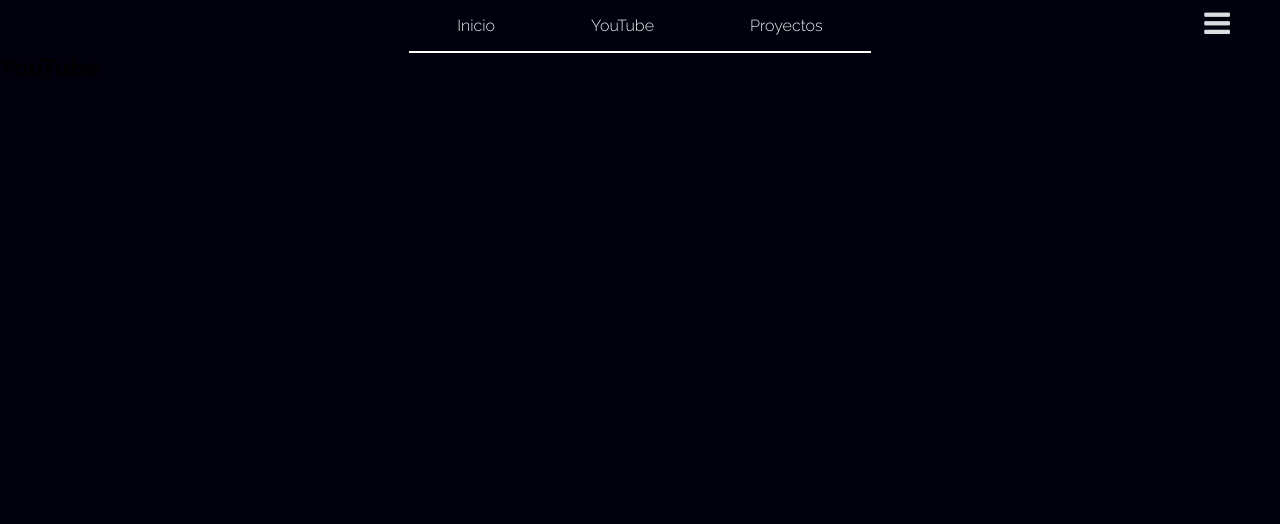
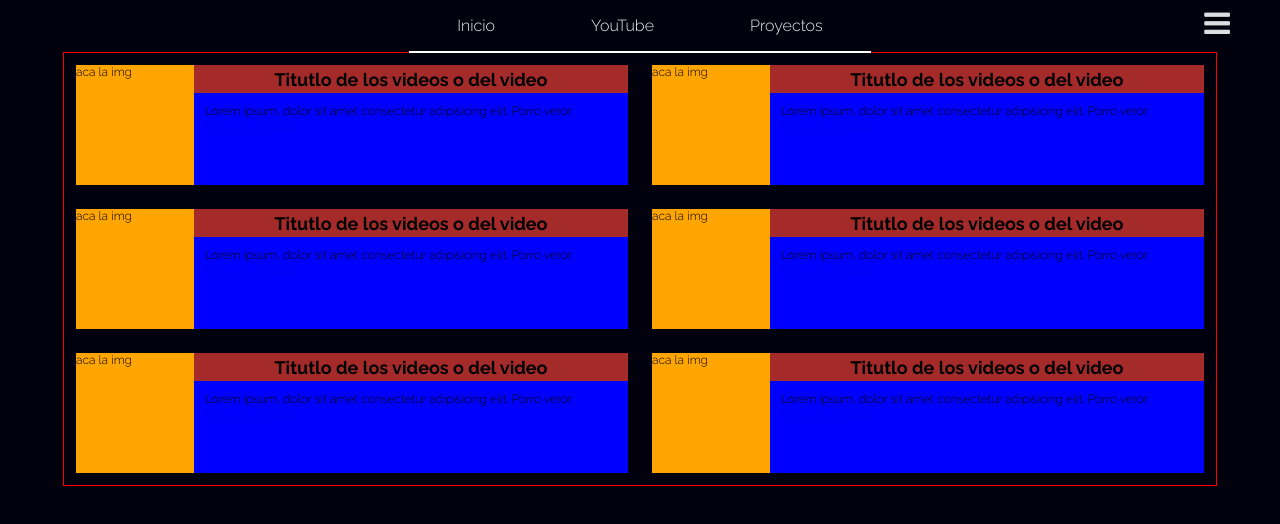
Before and after one commit to EndersonPro/endersonpro.github.io, a Nuxt app: page /youtube in a window 1280 px wide. Shown: the top 524 px of the page. Built offline with nearby package versions, Linux system fonts and the light colour scheme.

Commit message:
Pagina inicio

```diff
--- /dev/null
+++ b/components/youtube/itemYotube.vue
@@ -0,0 +1,66 @@
+<template>
+  <div class="youtube_container">
+    <div class="img_container">aca la img</div>
+    <div class="description_container">
+      <div class="title">
+        <h2>Titutlo de los videos o del video</h2>
+      </div>
+      <div class="description">
+        <p>Lorem ipsum, dolor sit amet consectetur adipisicing elit. Porro veror</p>
+        <a href="#">More information</a>
+      </div>
+    </div>
+  </div>
+</template>
+
+<script>
+export default {};
+</script>
+<style scoped>
+.youtube_container {
+  margin: 1em;
+  background-color: blue;
+  height: 10em;
+  flex-basis: calc(50% - 2em);
+  display: flex;
+  flex-direction: row;
+  align-content: space-between;
+}
+.img_container {
+  flex-basis: 150px;
+  background-color: orange;
+}
+
+.description_container {
+  display: flex;
+  flex-direction:column;
+  width: 100%;
+}
+
+.title {
+  background-color: brown;
+  font-size: 12px;
+  padding: 0.3em;
+  flex-basis: 20%;
+  text-align: center;
+}
+
+.description {
+  padding: 0.9em;
+}
+@media screen and (max-width: 849px) {
+  .title {
+    font-size: 11px;
+  }
+}
+@media screen and (max-width: 849px) {
+  .title {
+    font-size: 10px;
+  }
+}
+@media screen and (max-width: 777px) {
+  .youtube_container {
+    flex-basis: calc(100% - 1em);
+  }
+}
+</style>
--- a/pages/youtube/index.vue
+++ b/pages/youtube/index.vue
@@ -1,3 +1,31 @@
 <template>
-    <h1>YouTube</h1>
+    <div class="contenedor">
+        <ItemYouTube></ItemYouTube>
+        <ItemYouTube></ItemYouTube>
+        <ItemYouTube></ItemYouTube>
+        <ItemYouTube></ItemYouTube>
+        <ItemYouTube></ItemYouTube>
+        <ItemYouTube></ItemYouTube>
+
+    </div>
 </template>
+<script>
+import ItemYouTube from '../../components/youtube/itemYotube'
+
+export default {
+    components:{
+        ItemYouTube
+    }
+}
+</script>
+<style scoped>
+.contenedor{
+    outline: 1px solid red;
+    display: flex;
+    width: 90%;
+    margin: 0 auto;
+    flex-direction: row;
+    flex-wrap: wrap;
+    align-content: space-between
+}
+</style>
```
Also changed, not shown: layouts/default.vue (+13 -1 lines).
